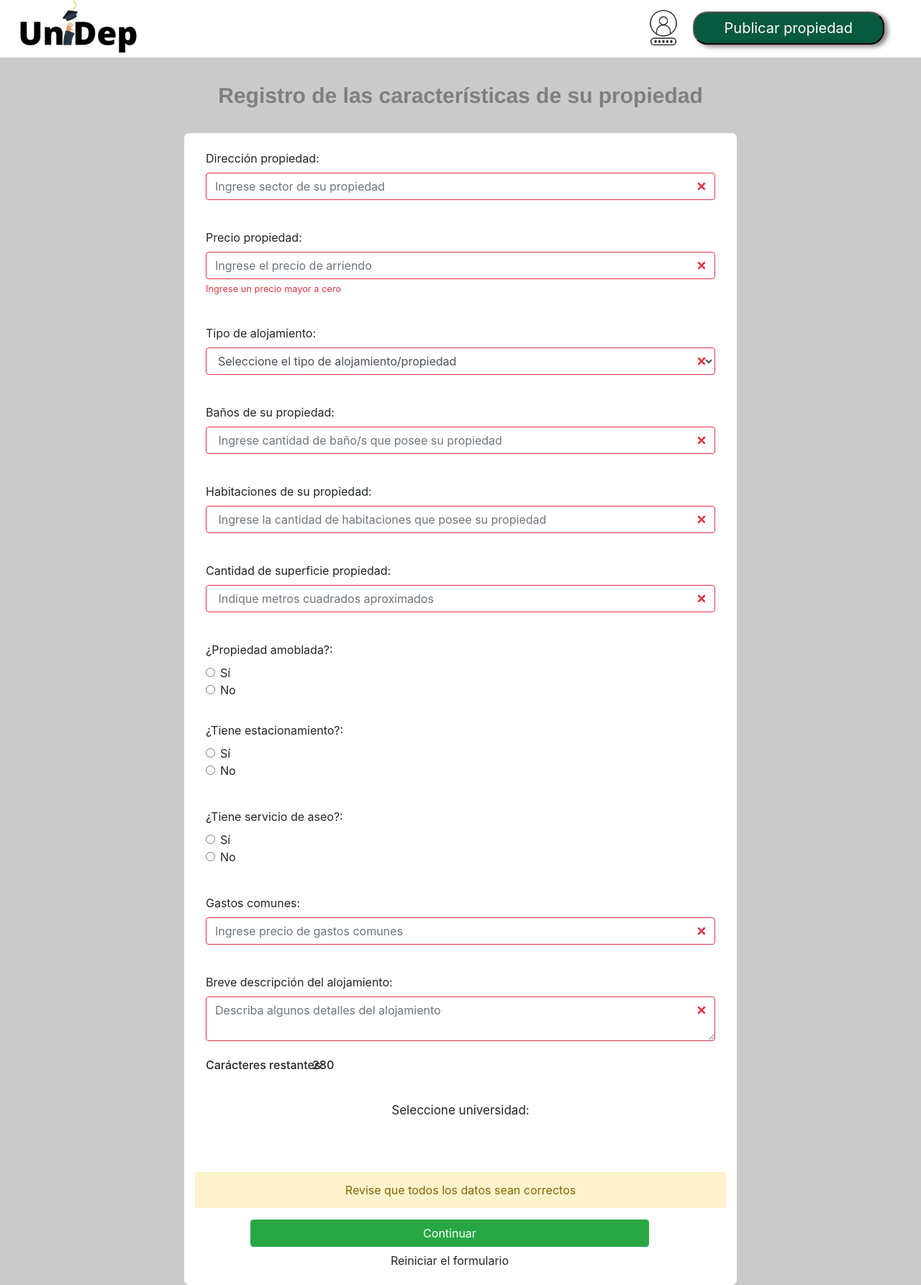
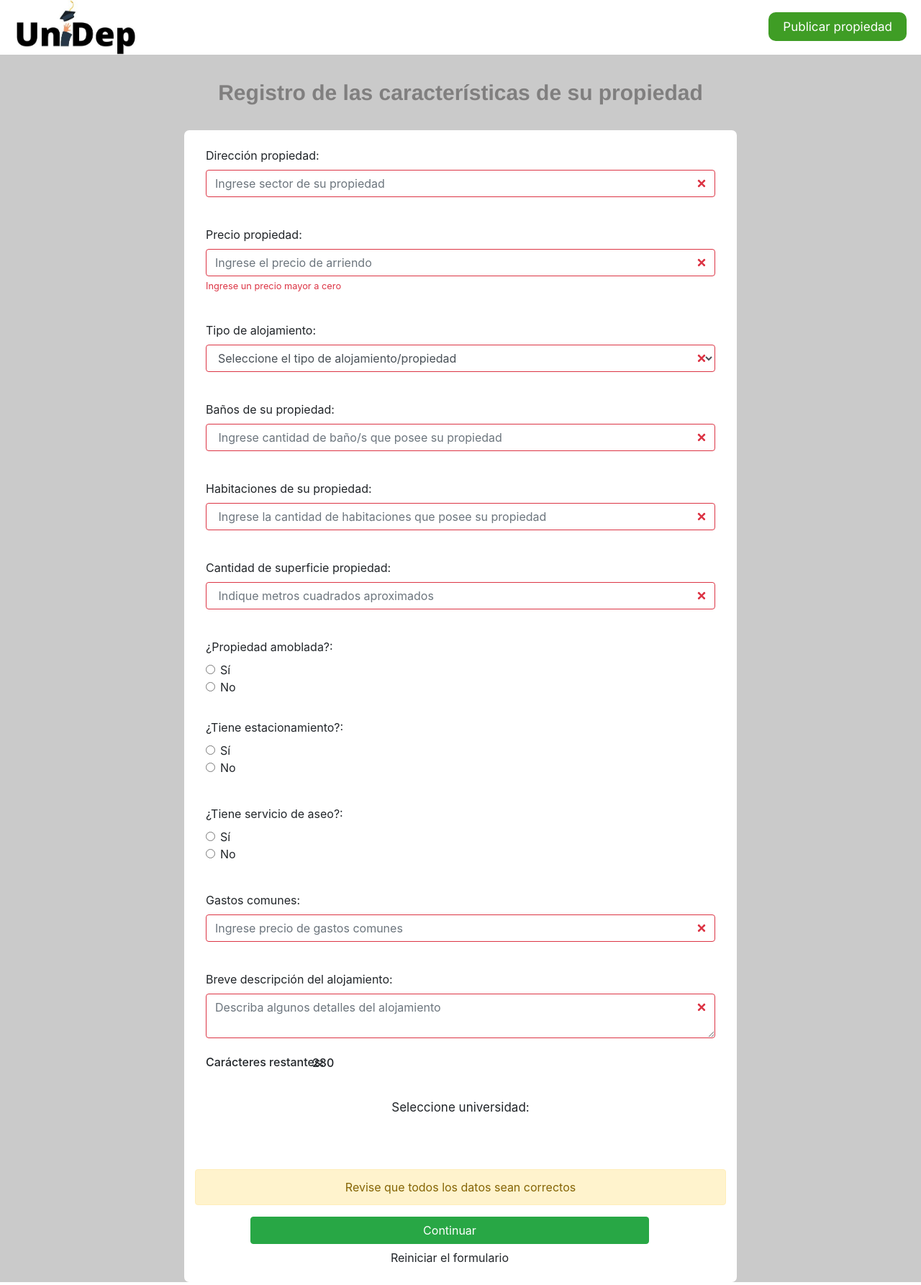
Before and after one commit to itsmillz/UniDep, a PHP site: page /formulario/formulario.php in a window 1280 px wide. Shown: the whole page at 72% size. Run offline with PHP 8.4, Linux system fonts and the light colour scheme; data that the repository does not hold is empty; some libraries are stand-ins or nearby versions.

Commit message:
Se juntaron y organizaron algunos archivos de css

```diff
--- a/Estilos/estilos.css
+++ /dev/null
@@ -1,293 +0,0 @@
-@import url('https://fonts.googleapis.com/css2?family=Inter:wght@400;800&display=swap');
-body {
-    margin: 0px;
-    padding: 0px;
-    background-color: #CACACA;
-}
-
-* {
-    box-sizing: border-box;
-    margin: 0;
-    padding: 0;
-}
-
-/* body:before {
-    content: "";
-    width: 100%;
-    min-height: 100vh;
-    position: absolute;
-    top: 0;
-    left: 0;
-    background: linear-gradient(90deg, white, white);
-    opacity: 0.30;
-} */
-
-.main-container {
-    width: 100%;
-    display: flex;
-    flex-direction: column;
-    height: 50vh;
-}
-
-.img-container {
-    width: 30%;
-}
-
-.img-container>img {
-    width: 167px;
-    height: 74px;
-    margin-left: 25px;
-}
-
-#main-header {
-    /* display: inline-flex; */
-    width: 100% !important;
-    height: 80px !important;
-    background-color: white !important;
-    display: flex !important;
-    /* color: rgb(2, 2, 2); */
-}
-
-.navegacion {
-    width: 60%;
-    height: 80px;
-    justify-content: space-between;
-    align-items: center;
-}
-
-.ul {
-    width: 100%;
-    display: flex;
-    list-style: none;
-    justify-content: flex-end;
-    align-items: center;
-    margin-left: 102px;
-}
-
-.ul>img {
-    width: 50px;
-    height: 49px;
-    margin-right: 16px;
-}
-
-.ul>li>a {
-    text-decoration: none;
-    color: black;
-    justify-content: right;
-}
-
-.ul>li>a>button {
-    margin-top: auto;
-    background-color: #07593f;
-    border-radius: 20px;
-    box-shadow: 5px 3px 6px #888;
-    color: white;
-    padding: 6px 42px;
-    text-align: center;
-    text-decoration: none;
-    display: inline-block;
-    font-size: 20px;
-    flex-direction: row;
-    margin-right: 25px;
-}
-
-.segundo-container {
-    color: white;
-    font-size: 200%;
-    text-align: center;
-    font: bold 27px verdana, sans-serif;
-    padding: 100px 100px 20px 100px;
-    margin-top: 0px;
-    background-image: url("../imagenes/depto.png");
-    background-repeat: no-repeat;
-    background-size: cover;
-    background-position: center;
-    background-attachment: scroll;
-
-}
-
-.texto {
-    color: white;
-    font-size: 80%;
-    font: bold 35px verdana, sans-serif;
-    text-align: center;
-    padding: auto;
-    margin-top: 5px;
-}
-
-.tercer-container {
-
-    width: 500px;
-    margin: 50px auto;
-    padding: 15px;
-    text-align: center;
-    border: 20px solid #fff9f9;
-    background-color: #DDDDDD;
-    border-radius: 20px 20px;
-    box-shadow: #777d83 10px 10px 10px inset;
-
-}
-
-/* Estilos del buscador principal */
-
-.contenedor-principal-buscador{
-    border-radius: 10px;
-    background-color: #fff;
-    padding: 6px;
-    width: 900px;
-    margin: 0 auto;
-    margin-top: 40px;
-    margin-bottom: 10px;
-}
-.contenedor-secundario-buscador{
-    border-radius: 5px;
-    background-color: rgb(240, 240, 240);
-    display: flex;
-}
-.contenedor-secundario-buscador svg{
-    align-self: center;
-    margin-left: 5px;
-}
-.contenedor-secundario-buscador input{
-    width: 100%;
-    outline: none;
-    border: none;
-    background-color: rgb(240, 240, 240);
-    margin-left: 8px;
-    padding: 14px 0;
-}
-.contenedor-secundario-buscador input::placeholder{
-    color: #626262;
-    font-size: 18px;
-    font-family: 'Inter', sans-serif;
-}
-
-.h1 {
-    float: left;
-    margin: 25px;
-    color: #333;
-    font-family: 'Helvetica', sans-serif;
-    font-size: 45px;
-    font-weight: bold;
-    line-height: 45px;
-    text-align: center;
-}
-
-/* CONTENIDO PRINCIPAL DE BODY */
-.contenedor-principal{
-    display: flex;
-    width: 100%;
-    padding: 20px 100px;
-}
-/* Estilos de los filtros laterales */
-.contenedor-filtros{
-    width: 400px;
-    background-color: #fff;
-}
-
-/* Estilos de los seccion principal (main) */
-.contenedor-arriendos{
-    width: 100%;
-    padding: 0 80px;
-}
-/* Estilos de los arriendos individuales */
-.contenedor-arriendo{
-    display: flex;
-    background-color: #fff;
-    border-radius: 15px;
-    max-width: 1400px;
-}
-/* Estilos de la imagen principal */
-.imagen-arriendo{
-    width: 700px;
-    height: 200px;
-    min-height: 200px;
-    max-height: 200px;
-}
-.imagen-arriendo img{
-    border-top-left-radius: 15px;
-    border-bottom-left-radius: 15px;
-    width: 100%;
-    height: 100%;
-    background-size:cover;
-    background-position: center center;
-}
-/* Estilos de la información principal */
-.contenido-arriendo{
-    width: 100%;
-    position: relative;
-}
-.contenido-principal{
-    width: 100%;
-}
-.contenido-principal h2{
-    margin: 8px 0;
-    padding-left: 8px;
-    font-family: 'Inter', sans-serif;
-    font-weight: 800;
-    font-size: 26px;
-}
-.descripcion-arriendo{
-    margin-bottom: 60px;
-    padding-left: 8px;
-    font-family: 'Inter', sans-serif;
-    font-weight: 400;
-}
-/* Estilos de las universidades cercanas y la calificacion */
-.universidad-calificacion{
-    display: flex;
-    justify-content: space-between;
-    padding-left: 8px;
-    padding-right: 10px;
-    margin: 8px 0;
-    font-family: 'Inter', sans-serif;
-    font-weight: 400;
-}
-.calificacion{
-    display: flex;
-    align-items: center;
-}
-.calificacion img{
-    width: 20px;
-    height: 20px;
-}
-
-/* Estilos de los contenidos secundarios */
-.contenido-secundario{
-    width: 100%;
-    display: flex;
-    justify-content: space-between;
-    align-items: center;
-    position: absolute;
-    bottom: 0;
-    padding-right: 10px;
-    padding-left: 8px;
-    font-family: 'Inter', sans-serif;
-    font-weight: 400;
-}
-.caracteristicas-arriendo{
-    display: flex;
-}
-.caracteristica-arriendo{
-    display: flex;
-    flex-direction: column;
-    align-items: center;
-    margin-right: 7px;
-}
-.caracteristica-arriendo img{
-    width: 20px;
-    height: 20px;
-}
-.caracteristica-arriendo p{
-    font-size: 14px;
-}
-hr{
-    position: absolute;
-    bottom: 50px;
-    width: 100%;
-}
-.precio-arriendo{
-    font-family: 'Inter', sans-serif;
-    font-weight: 800;
-    font-size: 20px;
-}
--- a/formulario/form.css
+++ /dev/null
@@ -1,173 +0,0 @@
-body {
-  margin: 0px;
-  padding: 0px;
-  /*background-color: #cacaca;*/
-}
-
-* {
-  box-sizing: border-box;
-}
-.main-container{
-width: 100%;
-display: flex;
-flex-direction: column;
-}
-.contain{
-width: 100%;
-display: flex;
-flex-direction: column;
-justify-content: center;
-align-items: center;
-}
-
-.img-container {
-  width: 30%;
-}
-
-.img-container>img {
-  width: 167px;
-  height: 74px;
-  margin-left: 25px;
-}
-
-#main-header {
-
-  width: 100%;
-  height: 80px;
-  background-color: white;
-  display: flex;
-
-}
-
-.navegacion {
-  width: 60%;
-  height: 80px;
-  justify-content: space-between;
-  align-items: center;
-}
-
-.ul {
-  width: 100%;
-  display: flex;
-  list-style: none;
-  justify-content: flex-end;
-  align-items: center;
-  margin-left: 102px;
-  margin-top: 14px;
-}
-
-.ul>img {
-  width: 50px;
-  height: 49px;
-  margin-right: 16px;
-}
-
-.ul>li>a {
-  text-decoration: none;
-  color: black;
-  justify-content: right;
-}
-
-.ul>li>a>button {
-  margin-top: auto;
-  background-color: #07593f;
-  border-radius: 20px;
-  box-shadow: 5px 3px 6px #888;
-  color: white;
-  padding: 6px 42px;
-  text-align: center;
-  text-decoration: none;
-  display: inline-block;
-  font-size: 20px;
-  flex-direction: row;
-  margin-right: 25px;
-}
-
-/* CSS */
-.formulario{
-  width: 60%;
-  background-color: white;
-  padding: 15px;
-  border-radius: 7px;
-}
-
-.carac {
-width: 100%;
-background: rgb(240, 240, 240);
-padding: 10px;
-border-radius: 20px;
-margin-bottom: 36px;
-border: 1px solid #6279ac;
-font-family: 'calibri';
-font-size: 18px;
-color: #0a0a0a;
-}
-
-.form-registro p {
-height: 40px;
-/* text-align: center; */
-font-size: 25px;
-line-height: 40px;
-}
-
-.form-registro a {
-color: white;
-text-decoration: none;
-}
-
-.form-registro a:hover {
-color: white;
-text-decoration: underline;
-}
-
-.form-registro .boton {
-width: 100%;
-background: rgb(240, 240, 240);
-border-radius: 15px;
-padding: 12px;
-color: rgb(0, 0, 0);
-margin: 16px 0;
-font-size: 16px;
-}
-
-.h1{
-margin-top: 30px;
-text-align: center;
-font-size: 30px;
-color: #807f7f;
-margin-bottom: 30px;
-}
-
-.estilo_universidades{
-
-  text-align:center;
-  margin-top: 40px;
-  margin-bottom: 1rem;
-  font-size: 17px;
-}
-
-.fotos_indexform{
-
-  text-align: center;
-  font-size: 35px;
-  color: #807f7f
-
-
-}
-
-.box{
-  width: 500px;
-}
-
-textarea{
-  width: 100%;
-  height: 100px;
-}
-
-.alerta{
-  color: red;
-}
-
-.alerta2{
-  color: green;
-}
--- a/formulario/formulario.php
+++ b/formulario/formulario.php
@@ -14,30 +14,20 @@
         integrity="sha384-JjSmVgyd0p3pXB1rRibZUAYoIIy6OrQ6VrjIEaFf/nJGzIxFDsf4x0xIM+B07jRM"
         crossorigin="anonymous"></script>
         <link rel="stylesheet" href="https://cdn.jsdelivr.net/npm/bootstrap@4.0.0/dist/css/bootstrap.min.css" integrity="sha384-Gn5384xqQ1aoWXA+058RXPxPg6fy4IWvTNh0E263XmFcJlSAwiGgFAW/dAiS6JXm" crossorigin="anonymous">
-        <link rel="stylesheet" href="../Estilos/estilos.css">
-        <link rel="stylesheet" href="form.css">
-
-        <!-- <script type="text/javascript" src="js/jquery.js"></script> -->
-        <!-- <script src="js/formulario.js"></script> -->
-        <!-- <script src="https://code.jquery.com/jquery-3.2.1.slim.min.js" integrity="sha384-KJ3o2DKtIkvYIK3UENzmM7KCkRr/rE9/Qpg6aAZGJwFDMVNA/GpGFF93hXpG5KkN" crossorigin="anonymous"></script> -->
+        <link rel="stylesheet" href="../style/style.css">
         <script src="./jquery-3.6.0.min.js"></script>
         <script src="https://cdn.jsdelivr.net/npm/popper.js@1.12.9/dist/umd/popper.min.js" integrity="sha384-ApNbgh9B+Y1QKtv3Rn7W3mgPxhU9K/ScQsAP7hUibX39j7fakFPskvXusvfa0b4Q" crossorigin="anonymous"></script>
         <script src="https://cdn.jsdelivr.net/npm/bootstrap@4.0.0/dist/js/bootstrap.min.js" integrity="sha384-JZR6Spejh4U02d8jOt6vLEHfe/JQGiRRSQQxSfFWpi1MquVdAyjUar5+76PVCmYl" crossorigin="anonymous"></script>
-
-
 </head>
 
 <body>
     <div class="main-container">
-        <header class="main-header" id="main-header" >
-            <div class="img-container">
+        <header class="main-header">
+            <div class="img-logo">
                 <img src="../imagenes/UniDep.jpg" alt="">
             </div>
             <nav class="navegacion">
-                <ul class="ul">
-                    <img src="../imagenes/perfil-del-usuario.png" alt="">
-                    <li><a href="prueba.php"><button>Publicar propiedad</button></a></li>
-                </ul>
+                <a href="#">Publicar propiedad</a>
             </nav>
         </header>
 
--- a/style/style.css
+++ b/style/style.css
@@ -11,75 +11,39 @@ body {
   padding: 0;
 }
 
-.main-container {
+/* TODO: Estilos del header */
+.main-header{
   width: 100%;
+  background-color: #fff;
   display: flex;
-  flex-direction: column;
-  height: 50vh;
-}
-
-.img-container {
-  width: 30%;
-}
-
-.img-container > img {
-  width: 167px;
-  height: 74px;
-  margin-left: 25px;
-}
-
-#main-header {
-  /* display: inline-flex; */
-  width: 100%;
-  height: 80px;
-  background-color: white;
-  display: flex;
-  /* color: rgb(2, 2, 2); */
-}
-
-.navegacion {
-  width: 60%;
-  height: 80px;
   justify-content: space-between;
   align-items: center;
 }
-
-.ul {
+.img-logo{
+  width: 170px;
+  margin-left: 20px;
+}
+.img-logo img{
   width: 100%;
-  display: flex;
-  list-style: none;
-  justify-content: flex-end;
-  align-items: center;
-  margin-left: 102px;
+}
+.navegacion {
+  margin-right: 20px;
+}
+.navegacion a{
+  background-color: rgb(63, 157, 37);
+  text-decoration: none;
+  color: #fff;
+  padding: 10px 20px;
+  font-size: 17px;
+  font-family: "Inter", sans-serif;
+  border-radius: 10px;
+  font-weight: 500;
+}
+.navegacion a:hover{
+  background-color: rgb(52, 137, 28);
 }
 
-.ul > img {
-  width: 50px;
-  height: 49px;
-  margin-right: 16px;
-}
-
-.ul > li > a {
-  text-decoration: none;
-  color: black;
-  justify-content: right;
-}
-
-.ul > li > a > button {
-  margin-top: auto;
-  background-color: #07593f;
-  border-radius: 20px;
-  box-shadow: 5px 3px 6px #888;
-  color: white;
-  padding: 6px 42px;
-  text-align: center;
-  text-decoration: none;
-  display: inline-block;
-  font-size: 20px;
-  flex-direction: row;
-  margin-right: 25px;
-}
-
+/* Estilos del contenedor de la imagen */
 .segundo-container {
   color: white;
   font-size: 200%;
@@ -115,7 +79,6 @@ body {
 }
 
 /* Estilos del buscador principal */
-
 .contenedor-principal-buscador {
   border-radius: 10px;
   background-color: #fff;
@@ -147,7 +110,6 @@ body {
   font-size: 18px;
   font-family: "Inter", sans-serif;
 }
-
 .h1 {
   float: left;
   margin: 25px;
@@ -159,13 +121,13 @@ body {
   text-align: center;
 }
 
-/* CONTENIDO PRINCIPAL DE BODY */
+/* TODO: CONTENIDO PRINCIPAL DE BODY */
 .contenedor-principal {
   display: flex;
   width: 100%;
   padding: 20px 100px;
 }
-/* TODO: Estilos de los filtros laterales */
+/* Estilos de los filtros laterales */
 .contenedor-filtros {
   min-width: 350px;
   background-color: #fff;
@@ -265,8 +227,6 @@ body {
   font-size: 15px;
   outline: none;
 }
-
-
 /* Boton del filtro */
 .boton-filtro{
   border: none;
@@ -284,7 +244,7 @@ body {
     background-color: rgb(31, 31, 189);
 }
 
-/* TODO: Estilos de los seccion principal (main) */
+/* TODO: Estilos del listado de los arriendos (main) */
 .contenedor-arriendos {
   width: 100%;
   padding: 0 80px;
@@ -403,3 +363,111 @@ hr {
   font-weight: 800;
   font-size: 20px;
 }
+
+/* TODO: Estilos de los formularios */
+.contain{
+  width: 100%;
+  display: flex;
+  flex-direction: column;
+  justify-content: center;
+  align-items: center;
+  }
+
+  .img-container {
+    width: 30%;
+  }
+
+  .img-container>img {
+    width: 167px;
+    height: 74px;
+    margin-left: 25px;
+  }
+
+  /* CSS */
+  .formulario{
+    width: 60%;
+    background-color: white;
+    padding: 15px;
+    border-radius: 7px;
+  }
+
+  .carac {
+  width: 100%;
+  background: rgb(240, 240, 240);
+  padding: 10px;
+  border-radius: 20px;
+  margin-bottom: 36px;
+  border: 1px solid #6279ac;
+  font-family: 'calibri';
+  font-size: 18px;
+  color: #0a0a0a;
+  }
+
+  .form-registro p {
+  height: 40px;
+  /* text-align: center; */
+  font-size: 25px;
+  line-height: 40px;
+  }
+
+  .form-registro a {
+  color: white;
+  text-decoration: none;
+  }
+
+  .form-registro a:hover {
+  color: white;
+  text-decoration: underline;
+  }
+
+  .form-registro .boton {
+  width: 100%;
+  background: rgb(240, 240, 240);
+  border-radius: 15px;
+  padding: 12px;
+  color: rgb(0, 0, 0);
+  margin: 16px 0;
+  font-size: 16px;
+  }
+
+  .h1{
+  margin-top: 30px;
+  text-align: center;
+  font-size: 30px;
+  color: #807f7f;
+  margin-bottom: 30px;
+  }
+
+  .estilo_universidades{
+
+    text-align:center;
+    margin-top: 40px;
+    margin-bottom: 1rem;
+    font-size: 17px;
+  }
+
+  .fotos_indexform{
+
+    text-align: center;
+    font-size: 35px;
+    color: #807f7f
+
+
+  }
+
+  .box{
+    width: 500px;
+  }
+
+  textarea{
+    width: 100%;
+    height: 100px;
+  }
+
+  .alerta{
+    color: red;
+  }
+
+  .alerta2{
+    color: green;
+  }
```
Also changed, not shown: formulario/indexform.php (+9 -13 lines), index.php (+3 -6 lines).
